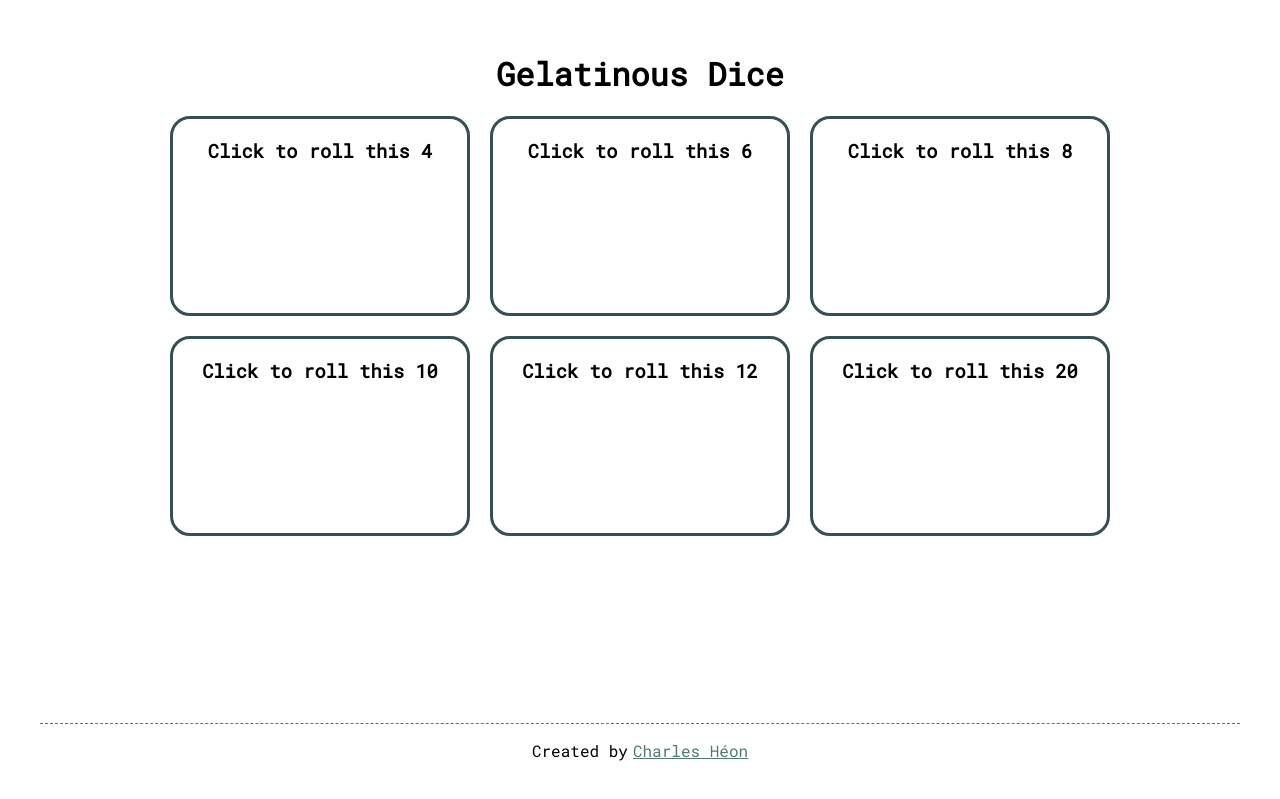
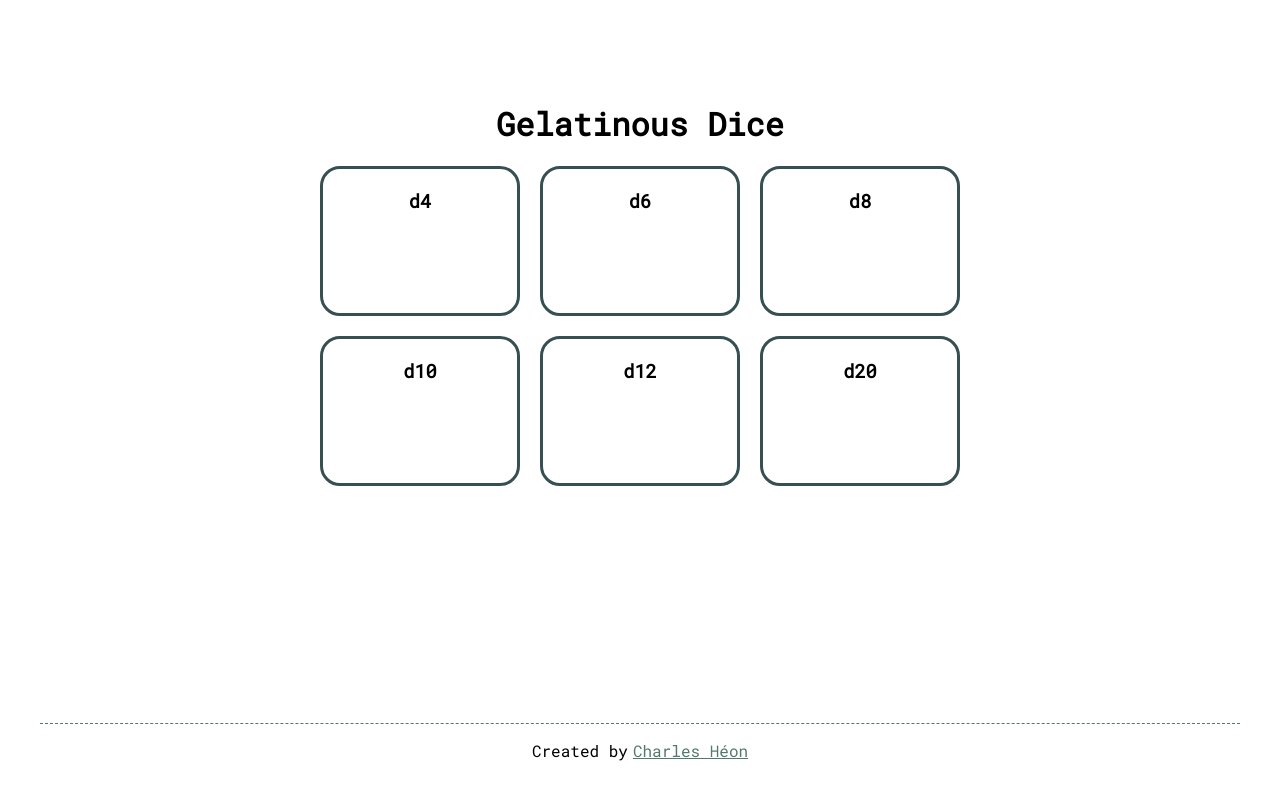
Before and after one commit to ChuckLeon/Gelatinous-dice, a Nuxt app: page / in a window 1280 px wide. Shown: the part 117-916 px from the top of the page. Built offline with nearby package versions, Linux system fonts and the light colour scheme.

Commit message:
roller displays random numbers before getting to res

```diff
--- a/assets/scss/components/dice.scss
+++ b/assets/scss/components/dice.scss
@@ -2,11 +2,11 @@
   border: 3px solid $color-primary;
   border-radius: 20px;
   height: 100%;
-  min-height: 200px;
+  min-height: 150px;
   position: relative;
   transition: all 300ms ease-in-out;
   user-select: none;
-  width: 300px;
+  width: 200px;
 
   &:hover {
     background-color: $color-primary;
--- a/components/Dice.vue
+++ b/components/Dice.vue
@@ -1,9 +1,9 @@
 <template>
   <div class="dice" @click="roll">
       <div class="content">
-          <h3 class="text">Click to roll this {{ max }}</h3>
+          <h3 class="text">d{{ max }}</h3>
           <div :class="{numberContainer: true, rolling: isRolling}">
-            <p :class="{number: true, active: n === number}" v-for="n in parseInt(max)" :key="n">{{ n }}</p>
+            <p :class="{number: true, active: item === number}" v-for="item in shuffledArray" :key="item">{{ item }}</p>
           </div>
       </div>
   </div>
@@ -19,11 +19,24 @@ export default {
         return{
             number: 0,
             isRolling: false,
+            array: Array.from({length: this.max}, (_, i) => i + 1),
+        }
+    },
+
+    computed:{
+        shuffledArray(){
+            return this.array.sort((a, b) => 0.5 - Math.random());
+        },
+        rollTime(){
+            return Math.min(this.max * 300 + 300, 2000);
         }
     },
 
     methods:{
         roll(){
+            this.number = 0;
+            this.isRolling = true;
+
             var byteArray = new Uint8Array(1);
             window.crypto.getRandomValues(byteArray);
 
@@ -32,12 +45,10 @@ export default {
             if(byteArray[0] >= Math.floor(max_range/range) * range)
                 this.roll();
 
-            this.isRolling = true;
-
             setTimeout(() => {
                 this.isRolling = false;
                 this.number = parseInt(1 + (byteArray[0] % range));
-            }, this.max * 300 + 300);
+            }, this.rollTime);
         }
     }
 }
```
